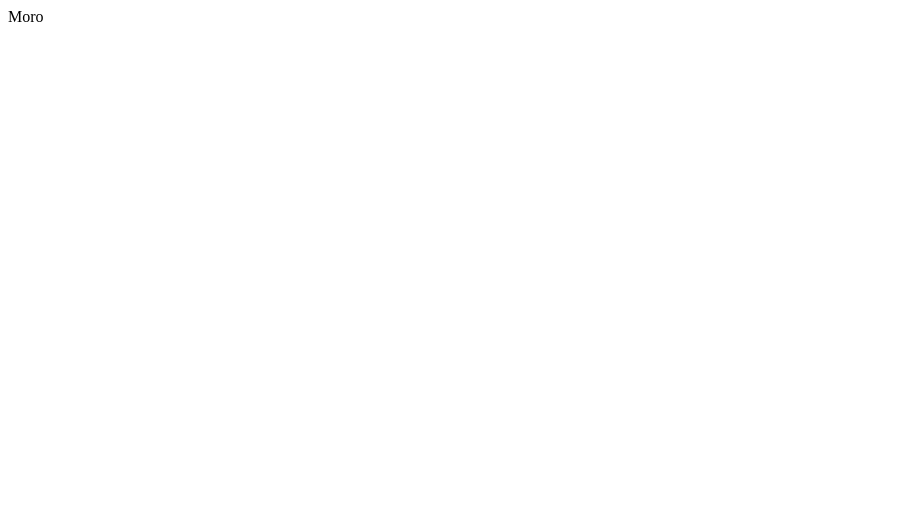
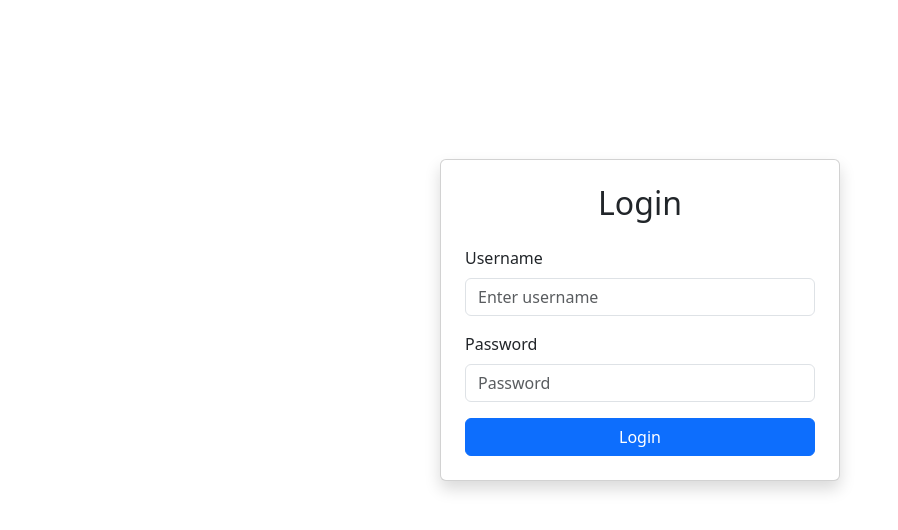
Before and after one commit to Eetub1/knowledge-base-frontend, a React app: page / in a window 1280 px wide. Shown: the top 530 px of the page, without its empty margins (0-898 px from the left). Built offline with nearby package versions, Linux system fonts and the light colour scheme; the HTML template or start-up script is replaced by a standard one.

Commit message:
Made a nice login screen (currently not functional)

```diff
--- a/package.json
+++ b/package.json
@@ -10,7 +10,10 @@
     "preview": "vite preview"
   },
   "dependencies": {
+    "axios": "^1.13.3",
+    "bootstrap": "^5.3.8",
     "react": "^19.2.0",
+    "react-bootstrap": "^2.10.10",
     "react-dom": "^19.2.0"
   },
   "devDependencies": {
--- a/src/App.tsx
+++ b/src/App.tsx
@@ -1,9 +1,13 @@
+import LoginPage from "./pages/LoginPage"
+import { useState } from 'react'
+
 function App() {
-
+  const [user, setUser] = useState(null);
   return (
-    <div>
-      Moro
-    </div>
+    <>
+      {!user && <LoginPage />}
+      {user && <div>Terve terve tervaperse!</div>}
+    </>
   )
 }
 
--- a/src/main.tsx
+++ b/src/main.tsx
@@ -1,5 +1,6 @@
 import { StrictMode } from 'react'
 import { createRoot } from 'react-dom/client'
+import 'bootstrap/dist/css/bootstrap.min.css';
 import App from './App.tsx'
 
 createRoot(document.getElementById('root')!).render(
--- /dev/null
+++ b/src/pages/LoginPage.tsx
@@ -0,0 +1,34 @@
+import { useState } from 'react'
+import { Form, Button, Container, Card } from 'react-bootstrap'
+
+const LoginPage = () => {
+  const [username, setUsername] = useState('')
+  const [password, setPassword] = useState('')
+
+  const handleSubmit = async (e: React.FormEvent) => {
+    e.preventDefault()
+  };
+
+  return (
+    <Container className="d-flex align-items-center justify-content-center" style={{ minHeight: "80vh" }}>
+      <Card style={{ width: '400px' }} className="p-4 shadow">
+        <h2 className="text-center mb-4">Login</h2>
+        <Form onSubmit={handleSubmit}>
+          <Form.Group className="mb-3">
+            <Form.Label>Username</Form.Label>
+            <Form.Control type="text" placeholder="Enter username" value={username} onChange={(e) => setUsername(e.target.value)} />
+          </Form.Group>
+
+          <Form.Group className="mb-3">
+            <Form.Label>Password</Form.Label>
+            <Form.Control type="password" placeholder="Password" value={password} onChange={(e) => setPassword(e.target.value)} />
+          </Form.Group>
+
+          <Button variant="primary" type="submit" className="w-100">Login</Button>
+        </Form>
+      </Card>
+    </Container>
+  );
+};
+
+export default LoginPage;
```
Also changed, not shown: src/services/login.ts (added), 1 other file (tests, documents, lock files or other folders).
